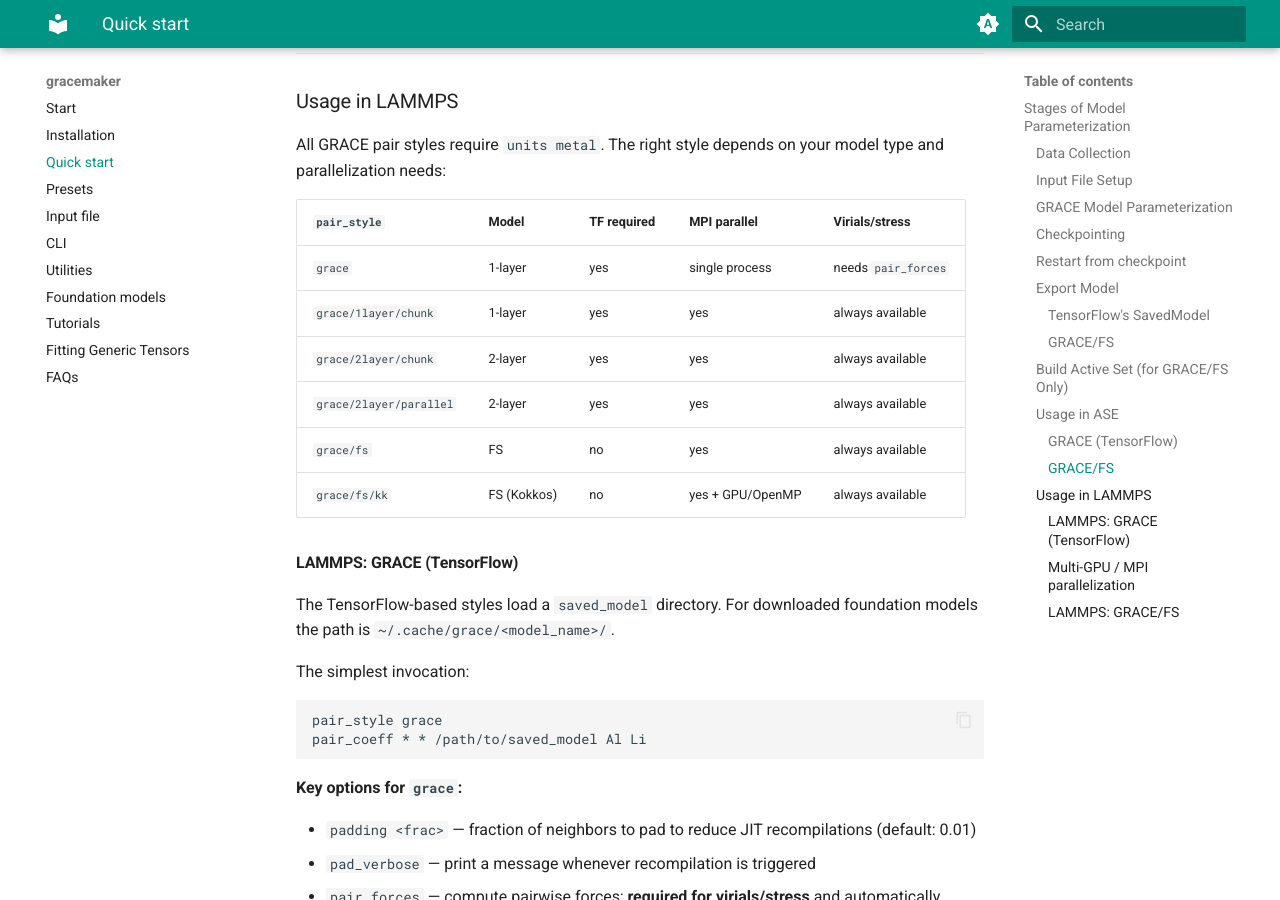
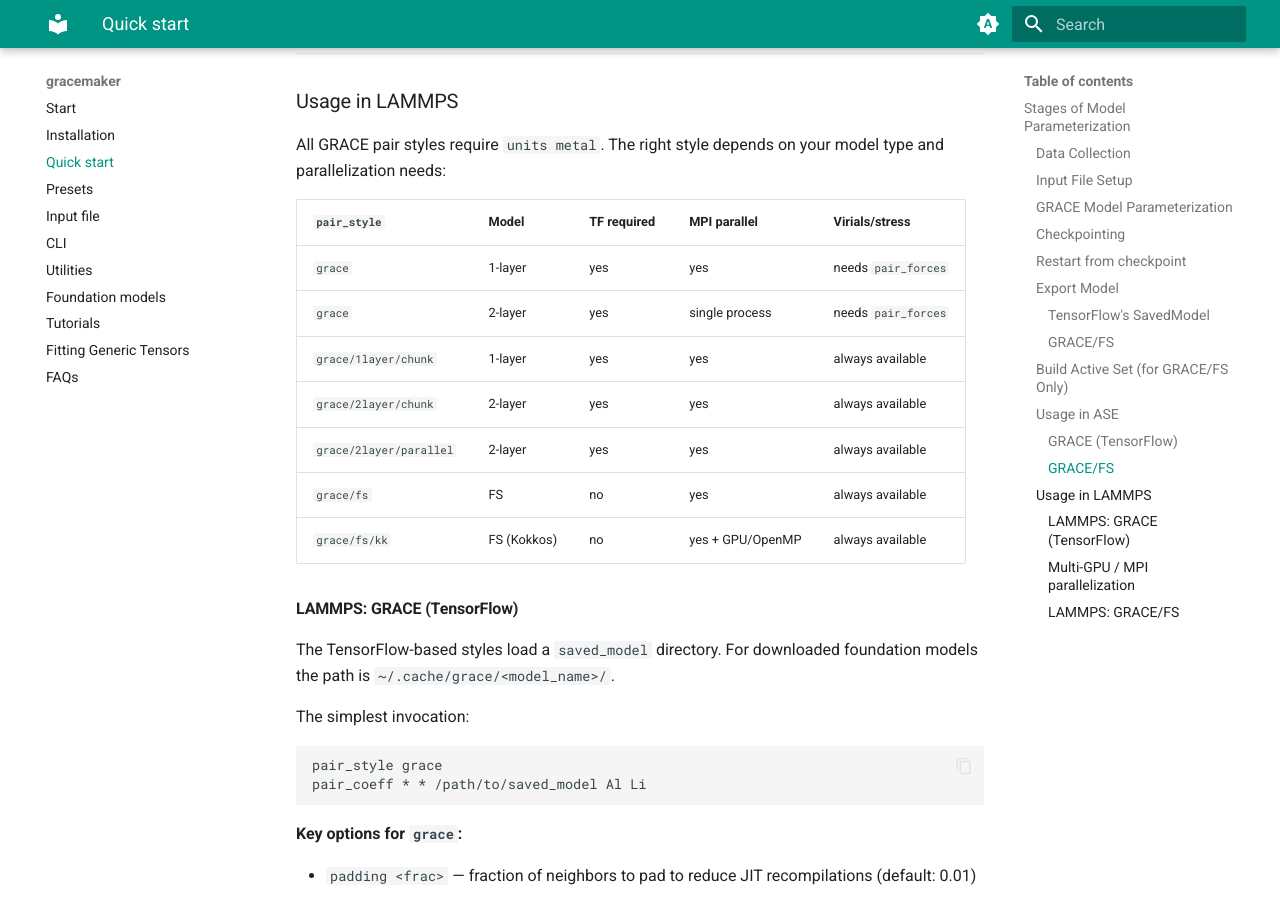
Before and after one commit to ICAMS/grace-tensorpotential, an MkDocs documentation site: the page built from docs/gracemaker/quickstart.md, in a window 1280 px wide and 900 px high, scrolled down 4490 px. Built offline with MkDocs 1.6.1 and Material for MkDocs 9.7.7, drawn with Linux system fonts in a browser that asks for light colours.

Commit message:
Update GRACE pair styles table for parallelization

```diff
--- a/docs/gracemaker/quickstart.md
+++ b/docs/gracemaker/quickstart.md
@@ -191,7 +191,8 @@
 
 | `pair_style` | Model | TF required | MPI parallel | Virials/stress |
 |---|---|---|---|---|
-| `grace` | 1-layer | yes | single process | needs `pair_forces` |
+| `grace` | 1-layer | yes | yes | needs `pair_forces` |
+| `grace` | 2-layer | yes | single process | needs `pair_forces` |
 | `grace/1layer/chunk` | 1-layer | yes | yes | always available |
 | `grace/2layer/chunk` | 2-layer | yes | yes | always available |
 | `grace/2layer/parallel` | 2-layer | yes | yes | always available |
```
